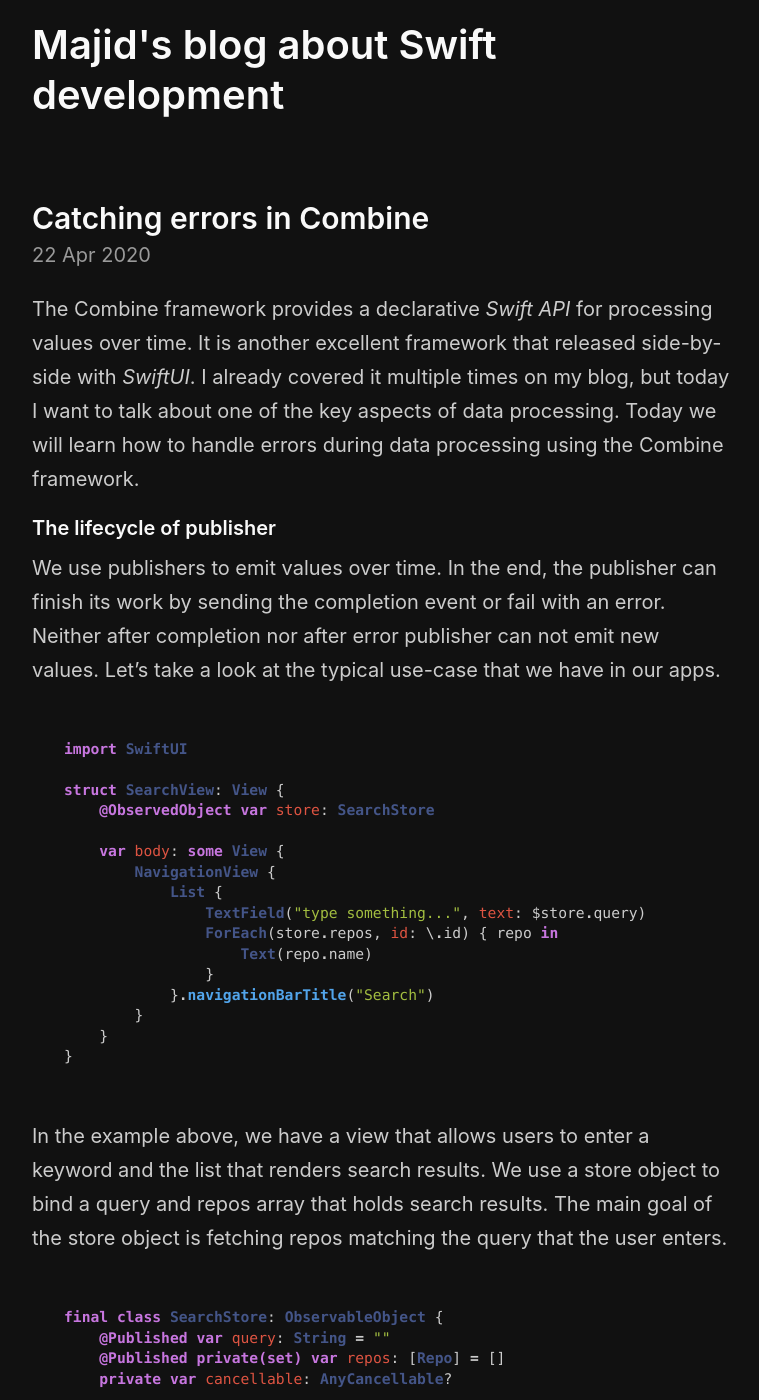
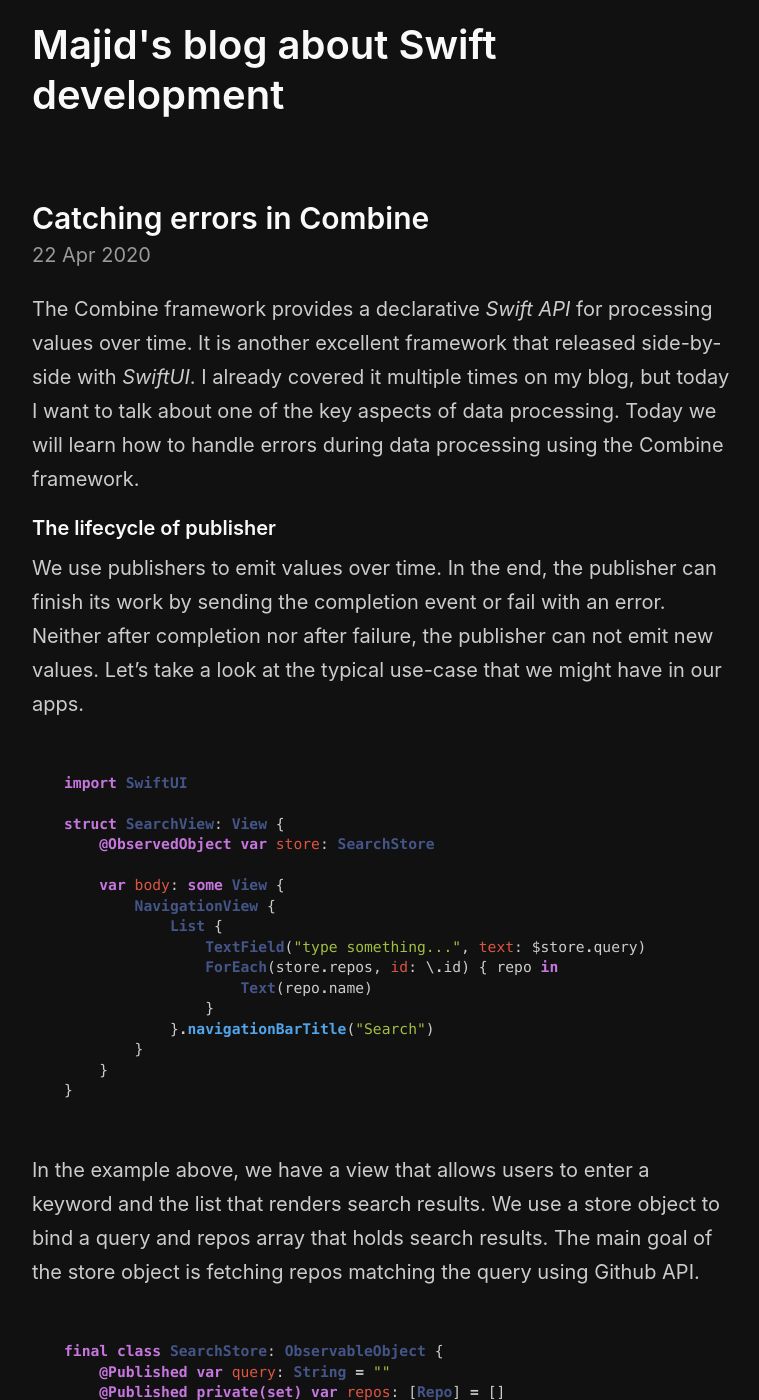
Before and after one commit to mecid/mecid.github.io, a Jekyll site: the page built from _posts/2020-04-22-catching-errors-in-combine.md, in a window 1280 px wide and 1400 px high. Shown: the whole window, without its empty margins (258-1017 px from the left). Built offline with Jekyll 4.4.1, drawn with Linux system fonts in a browser that asks for light colours; some of the changed text lies outside the part shown.

Commit message:
Update 2020-04-22-catching-errors-in-combine.md

````diff
--- a/_posts/2020-04-22-catching-errors-in-combine.md
+++ b/_posts/2020-04-22-catching-errors-in-combine.md
@@ -6,7 +6,7 @@
 The Combine framework provides a declarative *Swift API* for processing values over time. It is another excellent framework that released side-by-side with *SwiftUI*. I already covered it multiple times on my blog, but today I want to talk about one of the key aspects of data processing. Today we will learn how to handle errors during data processing using the Combine framework.
 
 #### The lifecycle of publisher
-We use publishers to emit values over time. In the end, the publisher can finish its work by sending the completion event or fail with an error. Neither after completion nor after error publisher can not emit new values. Let's take a look at the typical use-case that we have in our apps.
+We use publishers to emit values over time. In the end, the publisher can finish its work by sending the completion event or fail with an error. Neither after completion nor after failure, the publisher can not emit new values. Let's take a look at the typical use-case that we might have in our apps.
 
 ```swift
 import SwiftUI
@@ -27,7 +27,7 @@
 }
 ```
 
-In the example above, we have a view that allows users to enter a keyword and the list that renders search results. We use a store object to bind a query and repos array that holds search results. The main goal of the store object is fetching repos matching the query that the user enters.
+In the example above, we have a view that allows users to enter a keyword and the list that renders search results. We use a store object to bind a query and repos array that holds search results. The main goal of the store object is fetching repos matching the query using Github API.
 
 ```swift
 final class SearchStore: ObservableObject {
@@ -77,7 +77,7 @@
 }
 ```
 
-As you can see, I have inserted *replaceError* operator with an empty array. Publisher replaces any error that occurs with an empty array and then terminates. The downside here is that the publisher completes its work after an error. It means our binding will not process new values. The user will type further queries, but nothing will happen. Let's see how we can fix that.
+As you can see, I have inserted *replaceError* operator with an empty array. Publisher will replace any error that might occur with an empty array and then terminate. The downside here is that the publisher completes its work after an error. It means our binding will not process new values. The user will type further queries, but nothing will happen. Let's see how we can fix that.
 
 ```swift
 init(service: GithubService) {
````
Also changed, not shown: other parts of _posts/2020-04-22-catching-errors-in-combine.md (+2 -2 lines).
